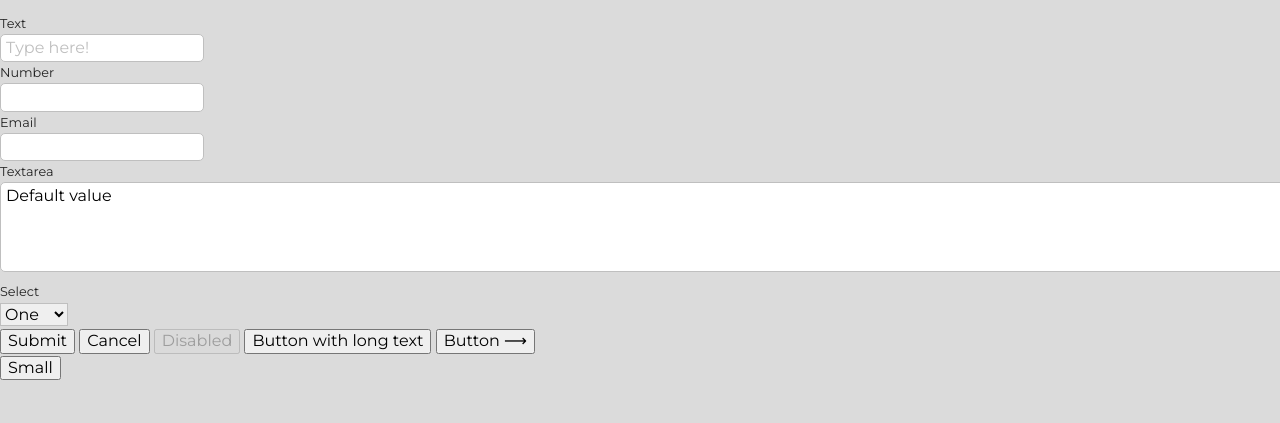
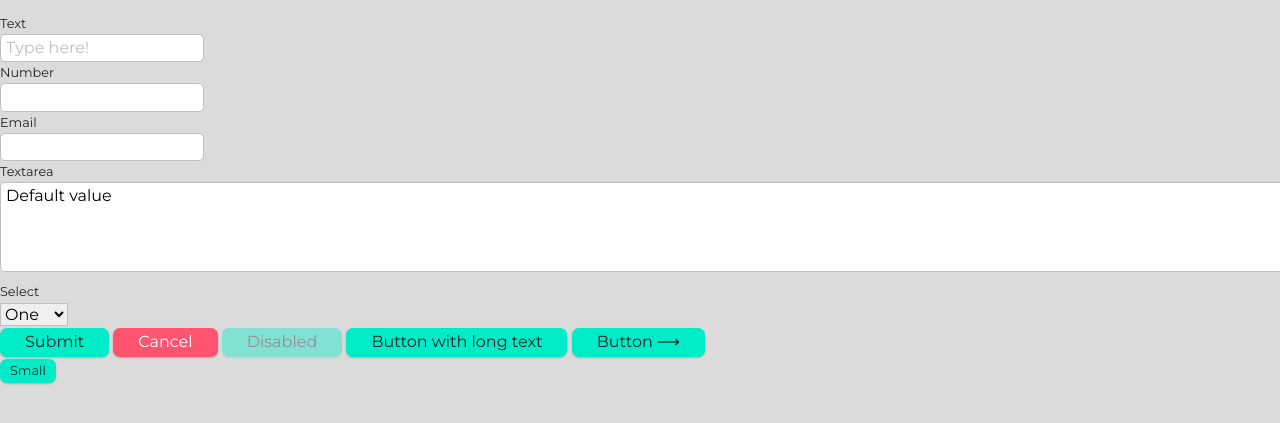
Before and after one commit to CalamityAdam/sisk-boilerplate, a website built with Parcel: page index.html in a window 1280 px wide. Shown: the part 1041-1464 px from the top of the page. Built offline with nearby package versions, Linux system fonts and the light colour scheme.

Commit message:
adds button styles

```diff
--- a/css/style.css
+++ b/css/style.css
@@ -126,3 +126,33 @@ select {
 hr {
   border-top: var(--line);
 }
+
+button {
+  --buttonColor: var(--primary);
+
+  appearance: none;
+  color: var(--textColor);
+  background-color: var(--buttonColor);
+  border: none;
+  border-radius: 7px;
+  padding: 5px 25px;
+  box-shadow: 0 1px 2px rgba(0,0,0,0.2);
+}
+
+button:hover {
+
+}
+
+button[disabled] {
+  opacity: 0.4;
+}
+
+button.cancel {
+  --buttonColor: var(--danger);
+  --textColor: white;
+}
+
+button.small {
+  font-size: var(--smallText);
+  padding: 5px 10px;
+}
```
